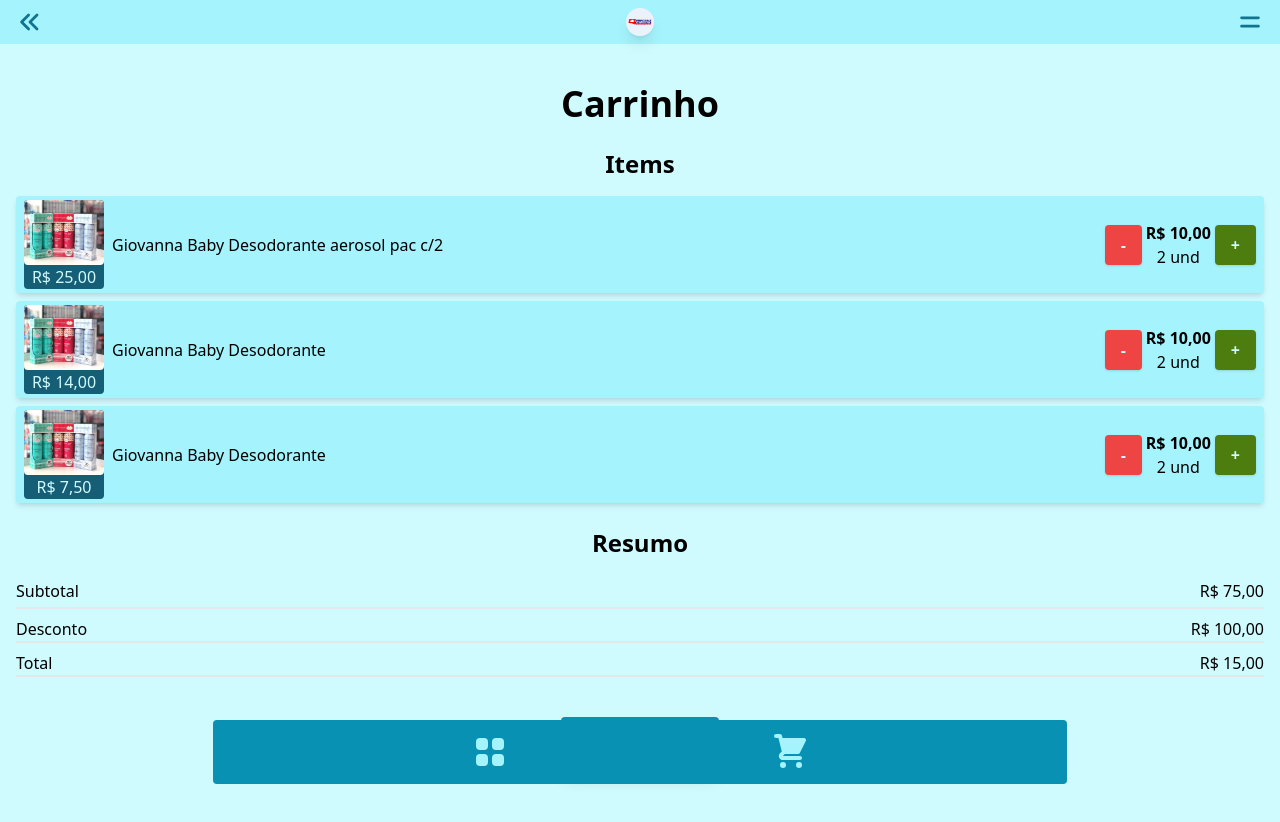
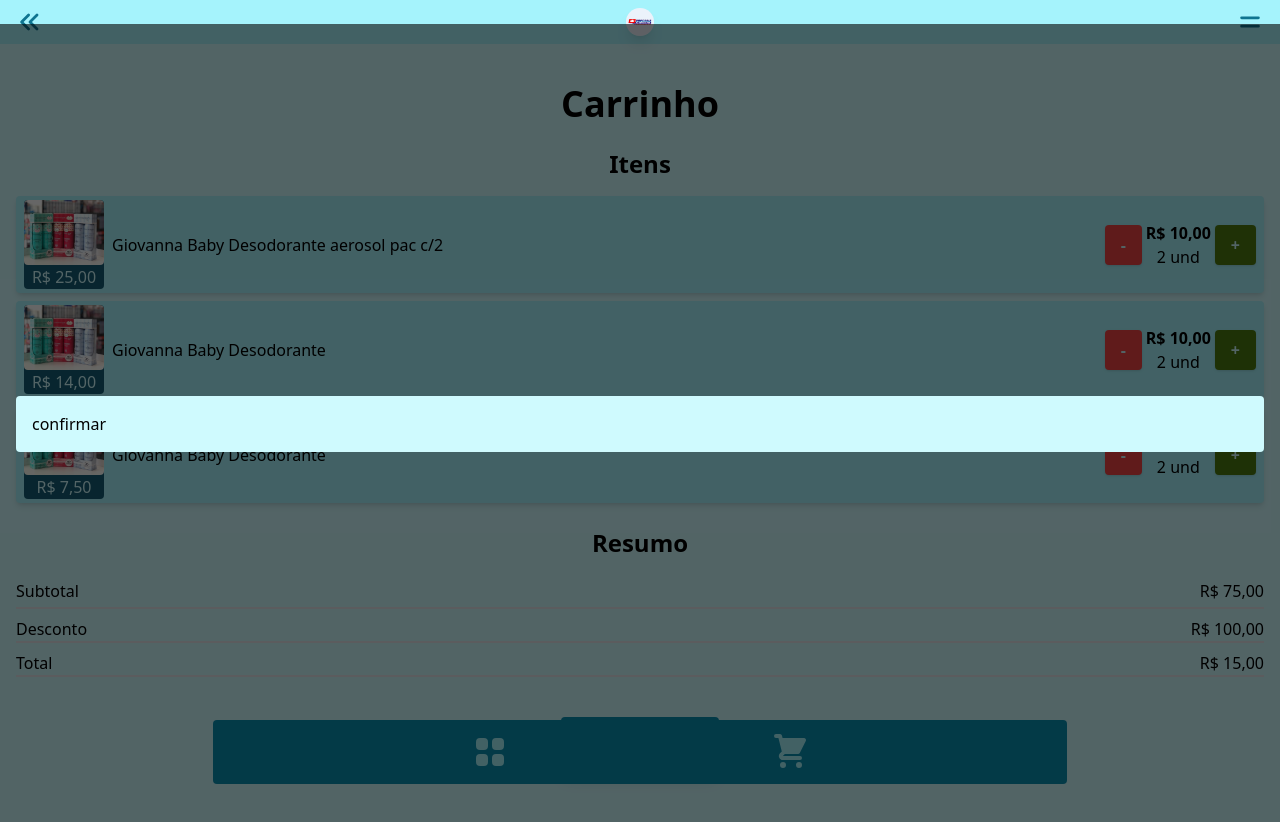
Before and after one commit to gvao/drogaria-oliveira, a Next.js app: page /shopcart in a window 1280 px wide. Before the commit the page ends 800 px from the top, so only its background shows below. Built offline with nearby package versions, Linux system fonts and the light colour scheme.

Commit message:
created popup components

```diff
--- a/src/app/shopcart/page.tsx
+++ b/src/app/shopcart/page.tsx
@@ -1,6 +1,7 @@
 import { Subtitle, Title } from "@/components/typografy"
 import { Button } from "@/components/basics/button"
 import { Product, products } from "@/store/products"
+import PopupCard from "@/components/patterns/popup"
 
 interface CartItemProps {
     title: string
@@ -24,8 +25,13 @@
                 <Button className="shadow-lg bg-cyan-600 px-6 py-4" >
                     Enviar Pedido
                 </Button>
+            </div>
 
-            </div>
+            <PopupCard.Root>
+                <PopupCard.PopupCard>
+                    confirmar
+                </PopupCard.PopupCard>
+            </PopupCard.Root>
 
         </main>
     )
@@ -55,7 +61,7 @@
 
 const CartItems = ({ data }: { data: Product[] }) => (
     <section className="space-y-4" >
-        <Subtitle >Items</Subtitle>
+        <Subtitle >Itens</Subtitle>
 
         <ul className="flex flex-col gap-2">
             {data
--- /dev/null
+++ b/src/components/patterns/popup/index.tsx
@@ -0,0 +1,9 @@
+import { Root } from "./root"
+import { PopupCard } from "./popup"
+
+const Popup = {
+    Root,
+    PopupCard,
+}
+
+export default Popup
--- /dev/null
+++ b/src/components/patterns/popup/popup.tsx
@@ -0,0 +1,20 @@
+import { HTMLAttributes, ReactNode } from "react"
+import { twMerge } from "tailwind-merge"
+
+type ChildrenProps = { children: ReactNode } & HTMLAttributes<HTMLDivElement>
+
+const Card = ({ children, ...props }: ChildrenProps) => {
+    return (
+        <div className="container bg-cyan-100 p-4 rounded" {...props}>
+            {children}
+        </div>
+    )
+}
+
+export const PopupCard = ({ children, ...props }: ChildrenProps) => (
+    <Card
+        {...props}
+    >
+        {children}
+    </Card>
+)
--- /dev/null
+++ b/src/components/patterns/popup/root.tsx
@@ -0,0 +1,14 @@
+import { ReactNode } from "react"
+
+type RootProps = {
+    children: ReactNode,
+}
+
+export const Root = ({ children }: RootProps) => (
+    <section
+     id="popup-area"
+     className="absolute top-0 left-0 z-50 bg-black bg-opacity-60 w-full h-screen flex justify-center items-center px-4"
+    >
+        {children}
+    </section>
+)
```
